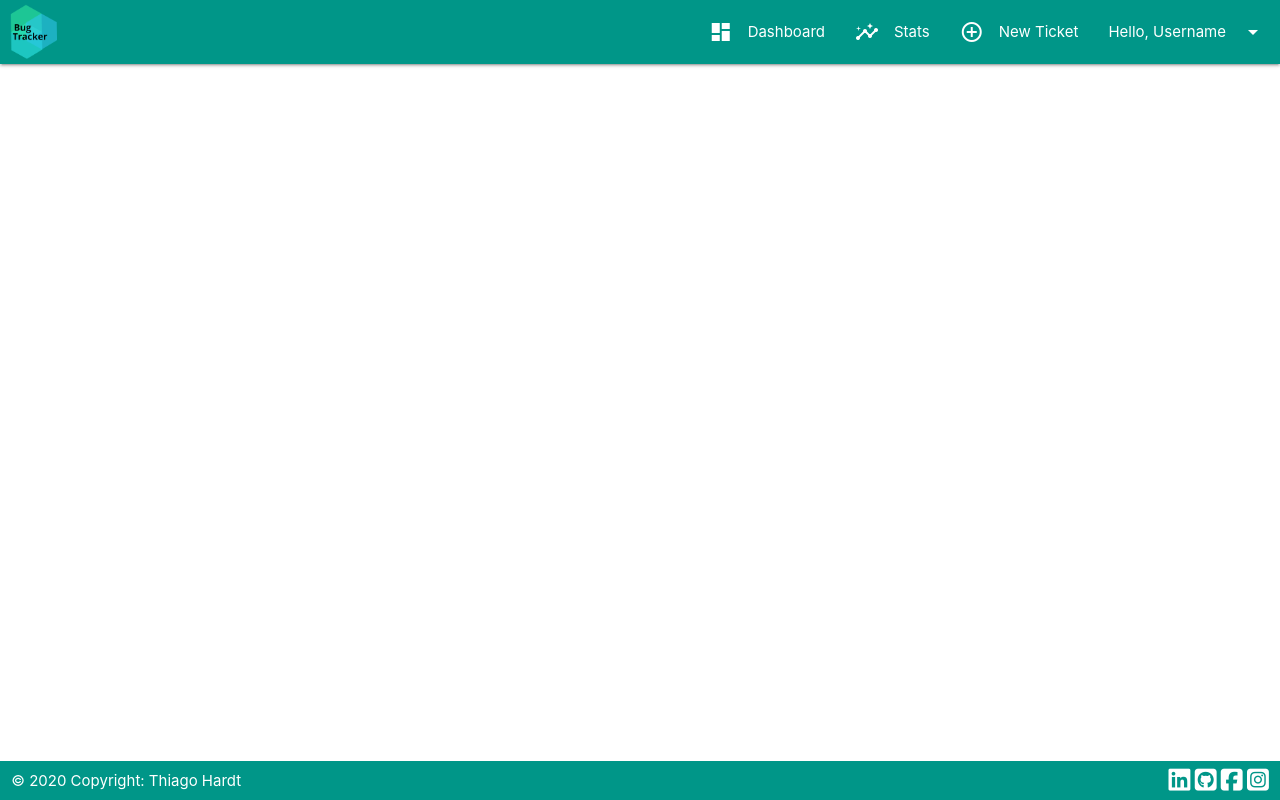
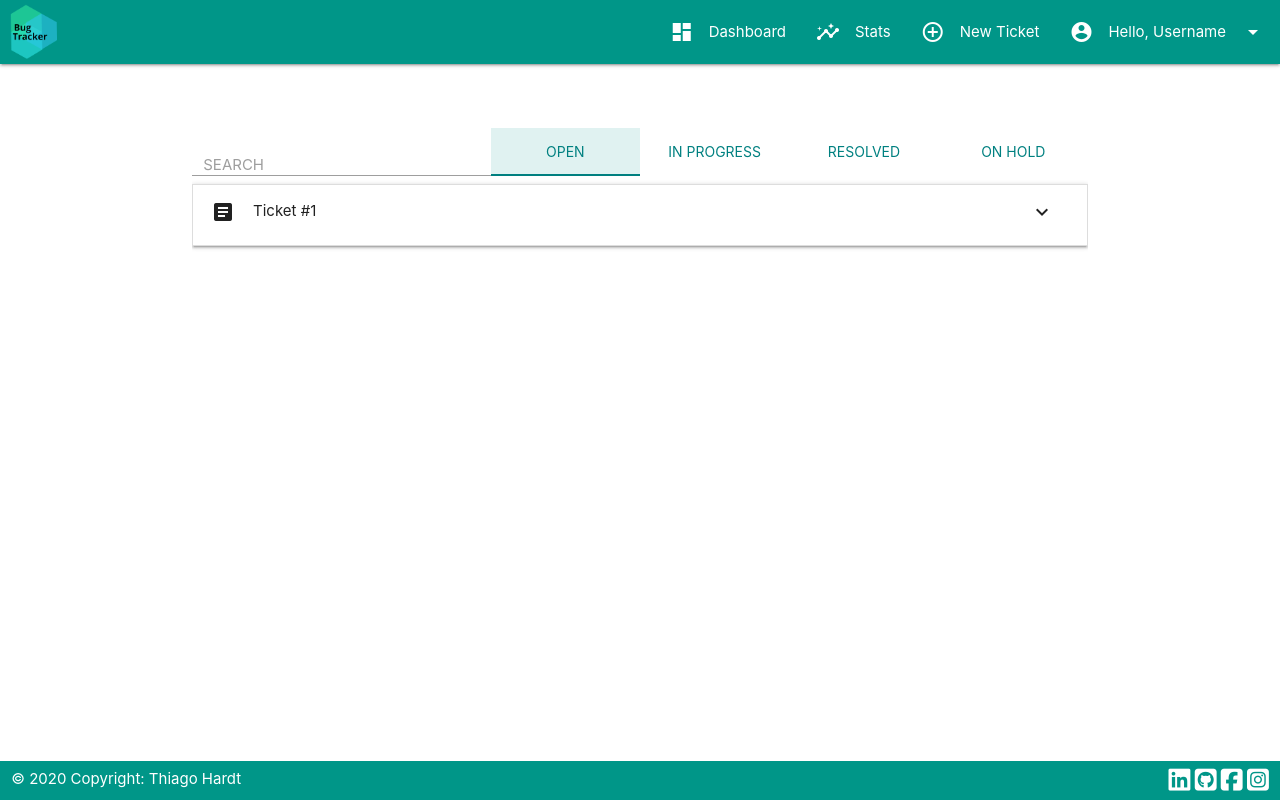
Before and after one commit to Code-Institute-Submissions/bug-tracker-1, a Flask app: page /dashboard in a window 1280 px wide. Run offline with Flask 2, Linux system fonts and the light colour scheme; some libraries are stand-ins or nearby versions.

Commit message:
Refactor dashboard
Refactor to utilize materialize UI

```diff
--- a/static/css/style.css
+++ b/static/css/style.css
@@ -14,15 +14,24 @@ body {
     flex: 1 0 auto;
 }
 
-/*                        Navbar                           */
+a:hover {
+    color: #004d40;
+    transition: ease-in-out 0.3s;
+}
+
+.row:last-child {
+    margin-bottom: 0;
+}
+
+/* ################################# Navbar #################################*/
 
 .navbar-logo {
     height: 55px;
     margin-left: 10px;
-    margin-top: 4px
+    margin-top: 4px;
 }
 
-/*                        Login Page                           */
+/* ################################# Login #################################*/
 
 .container-login {
     align-items: center;
@@ -37,7 +46,7 @@ body {
     margin-bottom: 25px;
 }
 
-.container-login > .card{
+.container-login > .card {
     min-width: 330px;
 }
 
@@ -45,26 +54,82 @@ body {
     margin-bottom: 0;
 }
 
-/*                        Dashboard                           */
+/* ################################# Dashboard #################################*/
 
 .container-tickets {
     margin-top: 5%;
     max-width: 900px;
 }
 
+/* ################################# Tabs #################################*/
 
-/*                        Footer                           */
+.search-tab-wrapper {
+    margin-top: 2px;
+    margin-bottom: 0;
+    top: 1px;
+}
+
+.tabs .tab a {
+    color:#008080;
+}
+
+.tabs .tab a:hover {
+    background-color:#e0f2f1;
+    color:#008080;
+}
+
+.tabs .tab a.active {
+    background-color:#e0f2f1;
+    color:#008080;
+}
+
+.tabs .tab a.active:focus {
+    background-color:#e0f2f1;
+    color:#008080;
+}
+
+.tabs .indicator {
+    background-color:#008080;
+}
+
+/* ################################# Collapsible #################################*/
+
+.tickets-wrapper {
+    max-height: 400px;
+    overflow: auto;
+}
+
+/* ################################# Collapsible #################################*/
+
+.arrow-collapsible {
+    float: right;
+    margin-left: auto;
+}
+
+/* ################################# Footer #################################*/
+
 .footer {
     height: auto;
     margin-top: auto;
 }
 
-  .text-copyright {
+.text-copyright > a {
+    color: #ffffff;
     margin-top: 2px;
+}
+
+.text-copyright > a:hover {
+    color: #004d40;
+    transition: ease-in-out 0.3s;
 }
 
 .social-link {
     font-size: 25px;
+}
+
+.social-link:hover {
+    color: #004d40;
+    transition: ease-in-out 0.3s;
 }
 
 .footer > .row {
@@ -72,3 +137,9 @@ body {
     padding-bottom: 5px;
     padding-top: 7px;
 }
+
+@media screen and (max-width: 500px) {
+    .tabs > .tab a{
+        font-size: 12px;
+    }
+}
--- a/static/js/script.js
+++ b/static/js/script.js
@@ -1,4 +1,6 @@
 $(document).ready(function () {
     $(".dropdown-trigger").dropdown();
     $('.sidenav').sidenav();
+    $('.collapsible').collapsible();
+    $('.tabs').tabs();
   });
--- a/templates/dashboard.html
+++ b/templates/dashboard.html
@@ -27,7 +27,7 @@
   </head>
   {% block styles %} {% endblock %} {% block content %}
   <body>
-    <ul id="dropdownUser" class="dropdown-content">
+    <ul id="dropdown-user" class="dropdown-content">
       <li>
         <a href="#!"><i class="material-icons">account_circle</i>Account</a>
       </li>
@@ -63,10 +63,9 @@
           </li>
           <!-- Dropdown Trigger -->
           <li>
-            <a class="dropdown-trigger" href="#!" data-target="dropdownUser"
-              >Hello, Username<i class="material-icons right"
-                >arrow_drop_down</i
-              ></a
+            <a class="dropdown-trigger" href="#!" data-target="dropdown-user"
+              ><i class="material-icons left">account_circle</i>Hello,
+              Username<i class="material-icons right">arrow_drop_down</i></a
             >
           </li>
         </ul>
@@ -99,12 +98,84 @@
       </div>
     </nav>
 
+    <section>
+      <div class="row">
+        <!-- Tabs -->
+        <div class="container container-tickets">
+          <ul class="tabs teal-text">
+            <li
+              class="tab col s4 input-field search-tab-wrapper hide-on-small-only"
+            >
+              <input
+                type="text"
+                id="search-tab"
+                name="search-tab"
+                class="autocomplete"
+              />
+              <label for="search-tab">search</label>
+            </li>
+            <li class="tab col s2">
+              <a href="#test1">Open</a>
+            </li>
+            <li class="tab col s2">
+              <a href="#test1">In Progress</a>
+            </li>
+            <li class="tab col s2">
+              <a href="#test1">Resolved</a>
+            </li>
+            <li class="tab col s2">
+              <a href="#test1">On Hold</a>
+            </li>
+          </ul>
+          <!-- Collapsible -->
+          <div class="tickets-wrapper">
+            <ul class="collapsible">
+              <li>
+                <div class="collapsible-header">
+                  <i class="material-icons">article</i>Ticket #1
+                  <div class="arrow-collapsible">
+                    <i class="material-icons">keyboard_arrow_down</i>
+                  </div>
+                </div>
+                <div class="collapsible-body teal lighten-2">
+                  <div class="card">
+                    <div class="card-content">
+                      <div class="row">
+                        <div class="chip">Created: 20/20/2020</div>
+                        <div class="chip">Due: 30/30/3030</div>
+                      </div>
+                      <div class="row">
+                        <p>
+                          Lorem, ipsum dolor sit amet consectetur adipisicing
+                          elit. Necessitatibus architecto ratione totam sed
+                          molestiae velit soluta deleniti consequuntur culpa,
+                          dolores qui! Modi error enim nemo, recusandae adipisci
+                          iste ducimus illo.
+                        </p>
+                      </div>
+                      <div class="row">
+                        <a
+                          class="waves-effect waves-light btn right"
+                          href="#"
+                          target="_blank"
+                          >Details</a
+                        >
+                      </div>
+                    </div>
+                  </div>
+                </div>
+              </li>
+            </ul>
+          </div>
+        </div>
+      </div>
+    </section>
+
     <!-- Footer -->
     <div class="footer teal">
       <div class="row white-text">
         <div class="col left-align text-copyright">
           © 2020 Copyright:<a
-            class="white-text"
             id="text-footer"
             href="https://thiagohardt.github.io/thiago-hardt-portfolio"
             target="_blank"
```
Lines whose indentation alone changed are shown as unchanged.
